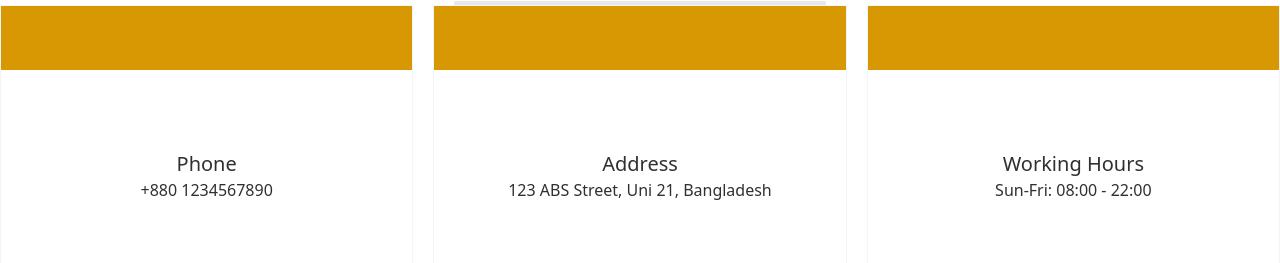
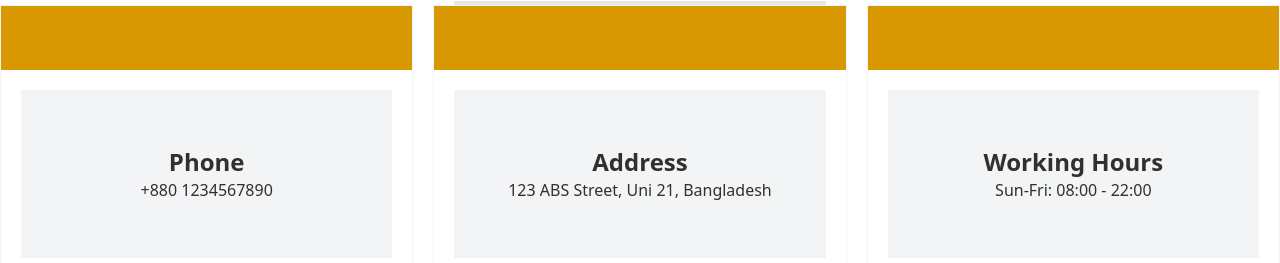
Before and after one commit to programmernizam/bistro-boss-restaurant, a React (Vite) app: page /contact in a window 1280 px wide. Shown: the part 689-952 px from the top of the page. Built offline with nearby package versions, Linux system fonts and the light colour scheme; some icons are missing.

Commit message:
Contact page top info card completed to design

```diff
--- a/src/pages/ContactUs/ContactInfo/ContactInfoCard.jsx
+++ b/src/pages/ContactUs/ContactInfo/ContactInfoCard.jsx
@@ -2,8 +2,8 @@ const ContactInfoCard = ({ icon, title, description }) => {
   return (
     <div className="bg-white border-gray-100 border-[1px]">
       <div className="flex justify-center bg-secondary p-5">{icon}</div>
-      <div className="px-5 py-20">
-        <h3 className="text-xl">{title}</h3>
+      <div className="px-5 py-14 bg-gray-100 m-5">
+        <h3 className="text-2xl font-semibold">{title}</h3>
         <p>{description}</p>
       </div>
     </div>
```
